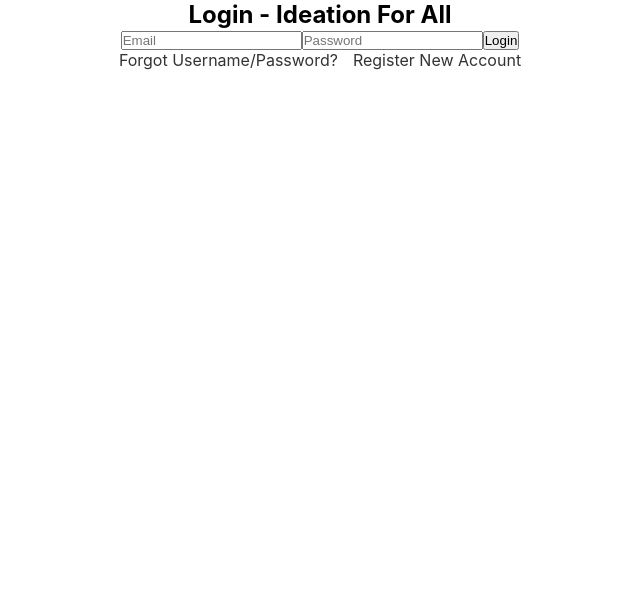
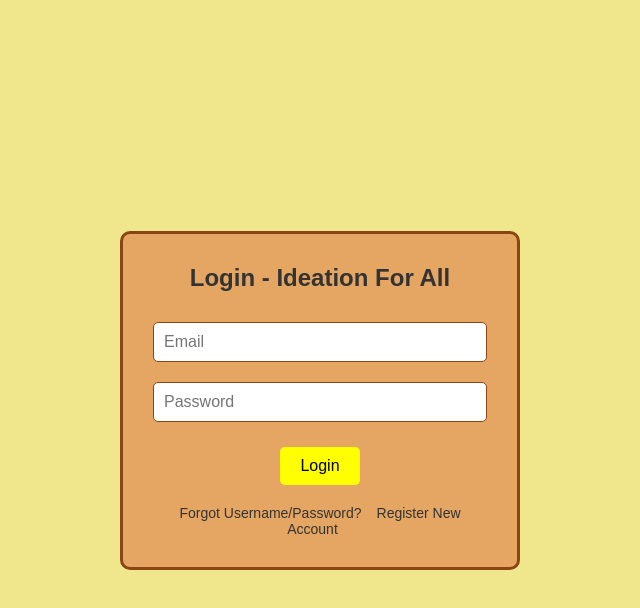
Before and after one commit to DahunDev/IdeationForAll, a React (Create React App) app in the folder frontend/: page /login in a window 1280 px wide. Shown: the top 608 px of the page, without its empty margins (320-960 px from the left). Built offline with nearby package versions, Linux system fonts and the light colour scheme.

Commit message:
Update loginPage.js for css compatibility

```diff
--- a/frontend/src/components/loginPage.js
+++ b/frontend/src/components/loginPage.js
@@ -1,62 +1,60 @@
 import React, { useState } from "react";
 import { auth } from "../configs/firebaseConfig";
 import { browserSessionPersistence, getAuth, sendPasswordResetEmail, setPersistence, signInWithEmailAndPassword } from "firebase/auth";
-import { Navigate } from "react-router-dom";
-import "./loginPage.css"
+import { useNavigate } from "react-router-dom";
+import "./loginPage.css";
 
 const LoginPage = () => {
     const [email, setEmail] = useState("");
     const [password, setPassword] = useState("");
+    const navigate = useNavigate();
 
     const handleLogin = async (e) => {
         e.preventDefault();
         setPersistence(auth, browserSessionPersistence)
             .then(() => {
-      // Existing and future Auth states are now persisted in the current
-      // session only. Closing the window would clear any existing state even
-      // Proceed to sign in after setting persistence
-      signInWithEmailAndPassword(auth, email, password).then((userCredential) => {
-        // Signed in
-
-        const user = userCredential.user;
+                signInWithEmailAndPassword(auth, email, password)
+                    .then((userCredential) => {
                         document.getElementById("login-fail").style.display = "none";
-        Navigate("/workspace");
-
-      }).catch((signInError) => {
-        // Handle other errors that may occur during signInWithEmailAndPassword
-        const errorCode = signInError.code;
-
-        console.log(errorCode);
-
-        if (errorCode === "auth/invalid-email") {
-          document.getElementById("login-fail-message").innerText = "Invalid email.";
-          document.getElementById("login-fail").style.display = "block";
-        } else if (errorCode === "auth/invalid-credential") {
-          document.getElementById("login-fail-message").innerText = "Failed to login, make sure email and password are correct";
-          document.getElementById("login-fail").style.display = "block";
-        } else {
-          document.getElementById("login-fail-message").innerText = "Error occurred. Try again.";
-          document.getElementById("login-fail").style.display = "block";
-          console.log("Error occurred. Try again.");
-          console.log(`${errorCode}`);
-        }
+                        navigate("/workspace");
                     })
-    }).catch((setPersistenceError) => {
-      // Handle errors from setPersistence
-      console.error("Error setting persistence:", setPersistenceError);
-
-      // You may want to provide feedback to the user or take appropriate action.
-      document.getElementById("login-fail-message").innerText = "Error setting persistence. Try again.";
-      document.getElementById("login-fail").style.display = "block";
+                    .catch((signInError) => {
+                        handleSignInError(signInError);
+                    });
+            })
+            .catch((setPersistenceError) => {
+                handlePersistenceError(setPersistenceError);
             });
     };
 
+    const handleSignInError = (error) => {
+        const errorCode = error.code;
+        let errorMessage = "Error occurred. Try again.";
+
+        if (errorCode === "auth/invalid-email") {
+            errorMessage = "Invalid email.";
+        } else if (errorCode === "auth/invalid-credential") {
+            errorMessage = "Incorrect email or password.";
+        }
+
+        document.getElementById("login-fail-message").innerText = errorMessage;
+        document.getElementById("login-fail").style.display = "block";
+    };
+
+    const handlePersistenceError = (error) => {
+        console.error("Error setting persistence:", error);
+        document.getElementById("login-fail-message").innerText = "Error setting persistence. Try again.";
+        document.getElementById("login-fail").style.display = "block";
+    };
+
     return (
-    <div>
-      <h2>Login - Ideation For All</h2>
+        <div className="login-body">
+            <div className="login-container">
+                <h2 className="login-header">Login - Ideation For All</h2>
                 <form onSubmit={handleLogin}>
                     <input
                         type="text"
+                        className="login-input"
                         placeholder="Email"
                         value={email}
                         onChange={(e) => setEmail(e.target.value)}
@@ -64,72 +62,57 @@ const LoginPage = () => {
                     />
                     <input
                         type="password"
+                        className="login-input"
                         placeholder="Password"
                         value={password}
                         onChange={(e) => setPassword(e.target.value)}
                         required
                     />
-        <button type="submit">Login</button>
-        <aside className="goto-forget-password">
+                    <button type="submit" className="login-button">Login</button>
+                    <div className="goto-links">
                         <a
-          className="goto-login-item"
-          id="resetPW-button2"
+                            className="goto-link-item"
                             href="#"
                             onClick={(e) => {
                                 e.preventDefault();
                                 resetPassword(email);
                             }}
-          style={{ marginRight: '15px' }} // Add space between the two links
                         >
                             Forgot Username/Password?
                         </a>
-        <a href="/register">Register New Account</a>
-      </aside>
-
-
+                        <a className="goto-link-item" href="/register">Register New Account</a>
+                    </div>
                     <div id="login-fail">
                         <p id="login-fail-message"></p>
                     </div>
                 </form>
             </div>
+        </div>
     );
 };
 
-
-
-
-
+// Reset Password Function
 export const resetPassword = (email) => {
     const auth = getAuth();
-
-  if(!email || email.length === 0) {
-    alert("To reset password, must need to enter email address.");
+    if (!email || email.length === 0) {
+        alert("To reset password, please enter an email address.");
         return;
     }
 
     sendPasswordResetEmail(auth, email)
         .then(() => {
-      alert("Password reset email sent, check the email to reset your password.");
-
-      // Password reset email sent!
-      // ..
+            alert("Password reset email sent. Check your email.");
         })
         .catch((error) => {
             const errorCode = error.code;
-      const errorMessage = error.message;
-    if(errorCode === "auth/missing-email"){
-      alert("To reset password, must enter email address.");
-      return;
+            if (errorCode === "auth/missing-email") {
+                alert("Please enter an email address.");
+            } else if (errorCode === "auth/invalid-email") {
+                alert("Entered email address is invalid.");
+            } else {
+                alert("Error: " + errorCode);
             }
+        });
+};
 
-    if(errorCode === "auth/invalid-email"){
-      alert("Entered email address is invalid.");
-      return;
-    }
-
-    alert(errorCode);
-
-
-    });
-  }
 export default LoginPage;
```
Lines whose indentation alone changed are shown as unchanged.
